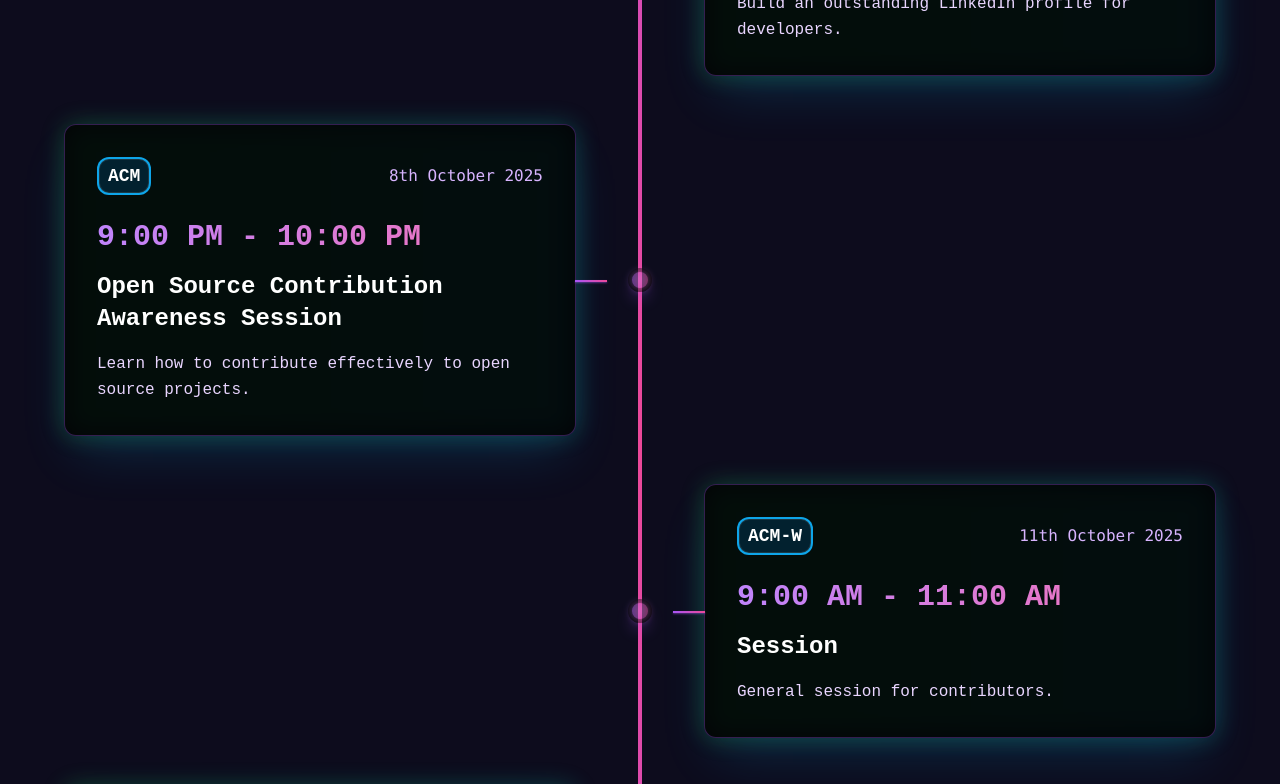
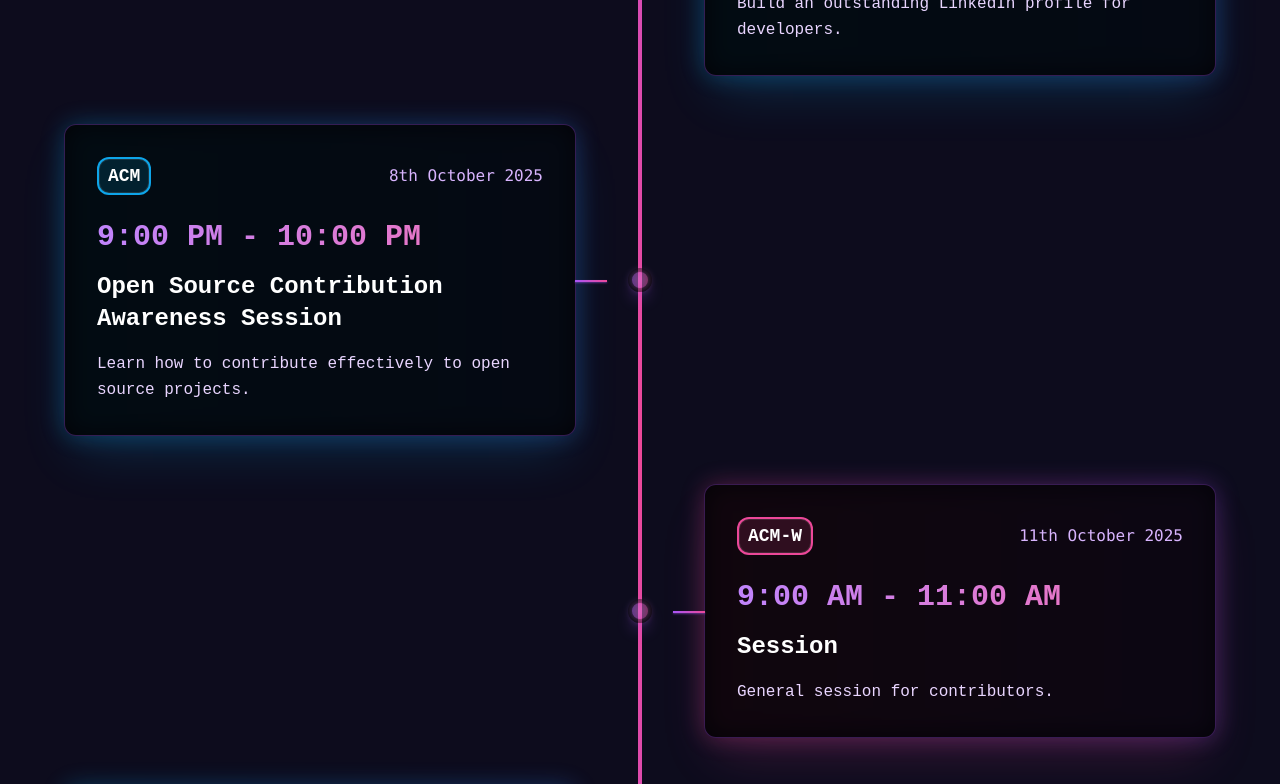
Before and after one commit to Krushnakant-08/Hacktober-frontend, a React (Create React App) app: page / in a window 1280 px wide. Shown: the part 2280-3064 px from the top of the page. Built offline with nearby package versions, Linux system fonts and the light colour scheme.

Commit message:
schedule gradients enhanced

```diff
--- a/src/components/EventCard.js
+++ b/src/components/EventCard.js
@@ -3,8 +3,11 @@ import React from 'react';
 const getClubColorClasses = (club) => {
   if (!club) return 'bg-purple-500';
   const key = club.toLowerCase();
-  // ACM and ACM-W -> sky blue
-  if (key.includes('acmw') || key.includes('acm-w')) return 'bg-sky-500';
+  // ACM and ACMW -> sky blue to pink gradient
+  if (key.includes('acm') && key.includes('acmw')) return 'bg-gradient-to-r from-sky-500 to-pink-500';
+  // ACM-W -> pink
+  if (key.includes('acmw') || key.includes('acm-w')) return 'bg-pink-500';
+  // ACM -> sky blue
   if (key.includes('acm')) return 'bg-sky-500';
   // GDGC -> green
   if (key.includes('gdgc') || key.includes('gdg')) return 'bg-green-500';
@@ -16,14 +19,33 @@ const getClubColorClasses = (club) => {
 const getClubShadowClasses = (club) => {
   if (!club) return 'shadow-purple-500/20';
   const key = club.toLowerCase();
-  // ACM and ACM-W -> sky blue shadow
-  if (key.includes('acmw') || key.includes('acm-w')) return 'shadow-sky-500/20';
+  // All Clubs -> amber shadow (check first to avoid conflicts)
+  if (key.includes('all')) return 'shadow-amber-500/20';
+  // ACM and ACMW -> combined gradient shadow
+  if (key.includes('acm') && key.includes('acmw')) return 'shadow-pink-500/15 shadow-sky-500/15';
+  // ACM-W -> pink shadow
+  if (key.includes('acmw') || key.includes('acm-w')) return 'shadow-pink-500/20';
+  // ACM -> sky blue shadow
   if (key.includes('acm')) return 'shadow-sky-500/20';
   // GDGC -> green shadow
   if (key.includes('gdgc') || key.includes('gdg')) return 'shadow-green-500/20';
-  // All Clubs -> amber shadow
-  if (key.includes('all')) return 'shadow-amber-500/20';
   return 'shadow-purple-500/20';
+};
+
+const getClubGlowClasses = (club) => {
+  if (!club) return 'from-purple-500 to-blue-500';
+  const key = club.toLowerCase();
+  // All Clubs -> amber glow
+  if (key.includes('all')) return 'from-amber-500 to-orange-500';
+  // ACM and ACMW -> sky blue to pink gradient
+  if (key.includes('acm') && key.includes('acmw')) return 'from-sky-500 to-pink-500';
+  // ACM-W -> pink glow
+  if (key.includes('acmw') || key.includes('acm-w')) return 'from-pink-500 to-purple-500';
+  // ACM -> sky blue glow
+  if (key.includes('acm')) return 'from-sky-500 to-blue-500';
+  // GDGC -> green glow
+  if (key.includes('gdgc') || key.includes('gdg')) return 'from-green-500 to-teal-500';
+  return 'from-purple-500 to-blue-500';
 };
 
 function EventCard({ event, index, getEventTypeColor }) {
@@ -40,7 +62,7 @@ function EventCard({ event, index, getEventTypeColor }) {
       <div className={`w-full max-w-xl ${index % 2 === 0 ? 'pr-16' : 'pl-16'}`}>
         <div className={`relative group cursor-pointer transform transition-all duration-300 hover:scale-105 ${index % 2 === 0 ? 'hover:translate-x-2' : 'hover:-translate-x-2'}`}>
           {/* Card Glow Effect */}
-          <div className={`absolute inset-0 bg-gradient-to-r ${getEventTypeColor(event.type)} rounded-xl blur-md opacity-30 group-hover:opacity-50 transition-opacity duration-300`}></div>
+          <div className={`absolute inset-0 bg-gradient-to-r ${getClubGlowClasses(event.club)} rounded-xl blur-md opacity-30 group-hover:opacity-50 transition-opacity duration-300`}></div>
 
           {/* Main Card */}
           <div className={`relative bg-black/80 backdrop-blur-sm border border-purple-500/30 rounded-xl p-8 shadow-2xl ${getClubShadowClasses(event.club)}`}>
--- a/src/components/Footer.js
+++ b/src/components/Footer.js
@@ -75,7 +75,7 @@ const Footer = () => {
             {/* Social Links */}
             <div className="flex space-x-4">
               <a
-                href="mailto:contact.acm@pccoepune.org"
+                href="mailto:acm@pccoepune.org"
                 className="w-10 h-10 bg-purple-500/20 border border-purple-500/30 rounded-lg flex items-center justify-center text-purple-400 hover:bg-purple-500/30 hover:border-purple-400 transition-all duration-300 hover:shadow-[0_0_10px_rgba(180,0,255,0.5)]"
                 aria-label="Email us"
               >
--- a/src/components/MobileEventCard.js
+++ b/src/components/MobileEventCard.js
@@ -3,8 +3,11 @@ import React from 'react';
 const getClubColorClasses = (club) => {
   if (!club) return 'bg-purple-500';
   const key = club.toLowerCase();
-  // ACM and ACM-W -> sky blue
-  if (key.includes('acmw') || key.includes('acm-w')) return 'bg-sky-500';
+  // ACM and ACMW -> sky blue to pink gradient
+  if (key.includes('acm') && key.includes('acmw')) return 'bg-gradient-to-r from-sky-500 to-pink-500';
+  // ACM-W -> pink
+  if (key.includes('acmw') || key.includes('acm-w')) return 'bg-pink-500';
+  // ACM -> sky blue
   if (key.includes('acm')) return 'bg-sky-500';
   // GDGC -> green
   if (key.includes('gdgc') || key.includes('gdg')) return 'bg-green-500';
@@ -16,14 +19,33 @@ const getClubColorClasses = (club) => {
 const getClubShadowClasses = (club) => {
   if (!club) return 'shadow-purple-500/20';
   const key = club.toLowerCase();
-  // ACM and ACM-W -> sky blue shadow
-  if (key.includes('acmw') || key.includes('acm-w')) return 'shadow-sky-500/20';
+  // All Clubs -> amber shadow (check first to avoid conflicts)
+  if (key.includes('all')) return 'shadow-amber-500/20';
+  // ACM and ACMW -> combined gradient shadow
+  if (key.includes('acm') && key.includes('acmw')) return 'shadow-pink-500/15 shadow-sky-500/15';
+  // ACM-W -> pink shadow
+  if (key.includes('acmw') || key.includes('acm-w')) return 'shadow-pink-500/20';
+  // ACM -> sky blue shadow
   if (key.includes('acm')) return 'shadow-sky-500/20';
   // GDGC -> green shadow
   if (key.includes('gdgc') || key.includes('gdg')) return 'shadow-green-500/20';
-  // All Clubs -> amber shadow
-  if (key.includes('all')) return 'shadow-amber-500/20';
   return 'shadow-purple-500/20';
+};
+
+const getClubGlowClasses = (club) => {
+  if (!club) return 'from-purple-500 to-blue-500';
+  const key = club.toLowerCase();
+  // All Clubs -> amber glow
+  if (key.includes('all')) return 'from-amber-500 to-orange-500';
+  // ACM and ACMW -> sky blue to pink gradient
+  if (key.includes('acm') && key.includes('acmw')) return 'from-sky-500 to-pink-500';
+  // ACM-W -> pink glow
+  if (key.includes('acmw') || key.includes('acm-w')) return 'from-pink-500 to-purple-500';
+  // ACM -> sky blue glow
+  if (key.includes('acm')) return 'from-sky-500 to-blue-500';
+  // GDGC -> green glow
+  if (key.includes('gdgc') || key.includes('gdg')) return 'from-green-500 to-teal-500';
+  return 'from-purple-500 to-blue-500';
 };
 
 function MobileEventCard({ event, index, getEventTypeColor, isLast }) {
@@ -32,7 +54,7 @@ function MobileEventCard({ event, index, getEventTypeColor, isLast }) {
       {/* Event Card */}
       <div className="relative group cursor-pointer transform transition-all duration-300 hover:scale-105">
         {/* Card Glow Effect */}
-        <div className={`absolute inset-0 bg-gradient-to-r ${getEventTypeColor(event.type)} rounded-lg blur-md opacity-30 group-hover:opacity-50 transition-opacity duration-300`}></div>
+        <div className={`absolute inset-0 bg-gradient-to-r ${getClubGlowClasses(event.club)} rounded-lg blur-md opacity-30 group-hover:opacity-50 transition-opacity duration-300`}></div>
 
         {/* Main Card */}
         <div className={`relative bg-black/90 backdrop-blur-sm border border-purple-500/30 rounded-lg p-6 shadow-xl ${getClubShadowClasses(event.club)}`}>
```
